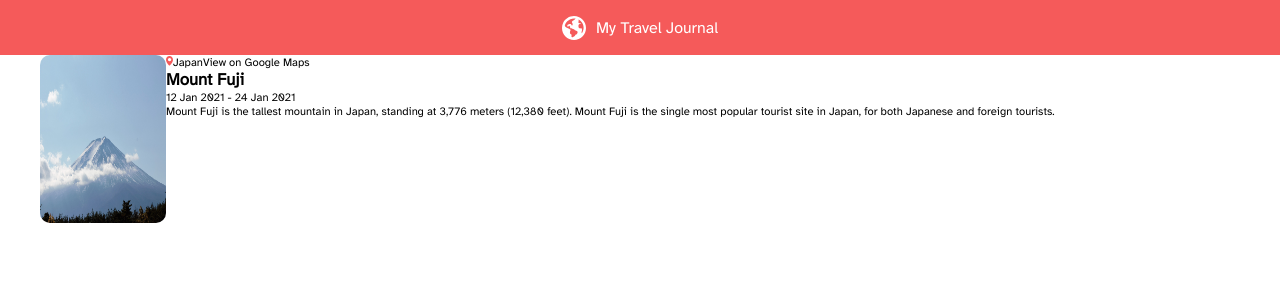
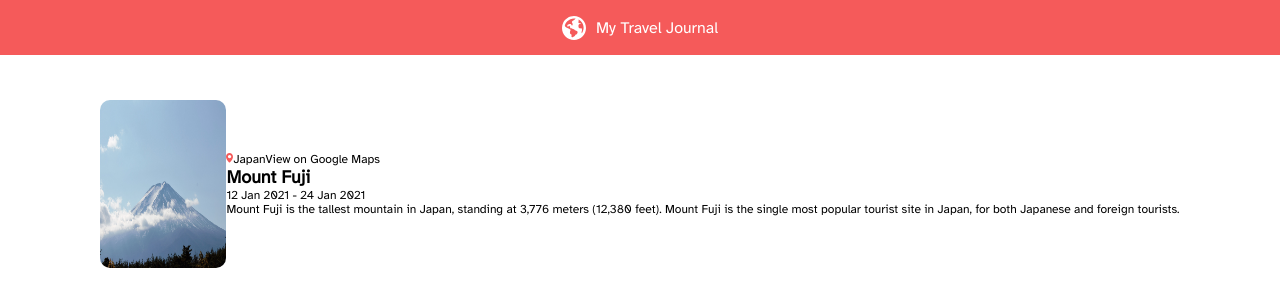
Before and after one commit to tashasyarifah/travel-journal, a React (Create React App) app: page / in a window 1280 px wide. Shown: the top 306 px of the page. Built offline with nearby package versions, Linux system fonts and the light colour scheme.

Commit message:
Update styles

```diff
--- a/src/components/Card.module.css
+++ b/src/components/Card.module.css
@@ -1,9 +1,10 @@
 .card {
-  margin-right: 40px;
-  margin-left: 40px;
-
+  margin: 2.8125rem 2.5rem;
   display: flex;
   flex-wrap: wrap;
+  align-items: center;
+  align-content: center;
+  justify-content: center;
 }
 
 .img {
@@ -13,5 +14,11 @@
 }
 
 .info {
-  font-size: 0.7em;
+  font-size: 0.75em;
 }
+
+.locations {
+  display: flex;
+  justify-content: center;
+  gap: 0.5rem;
+}
```
